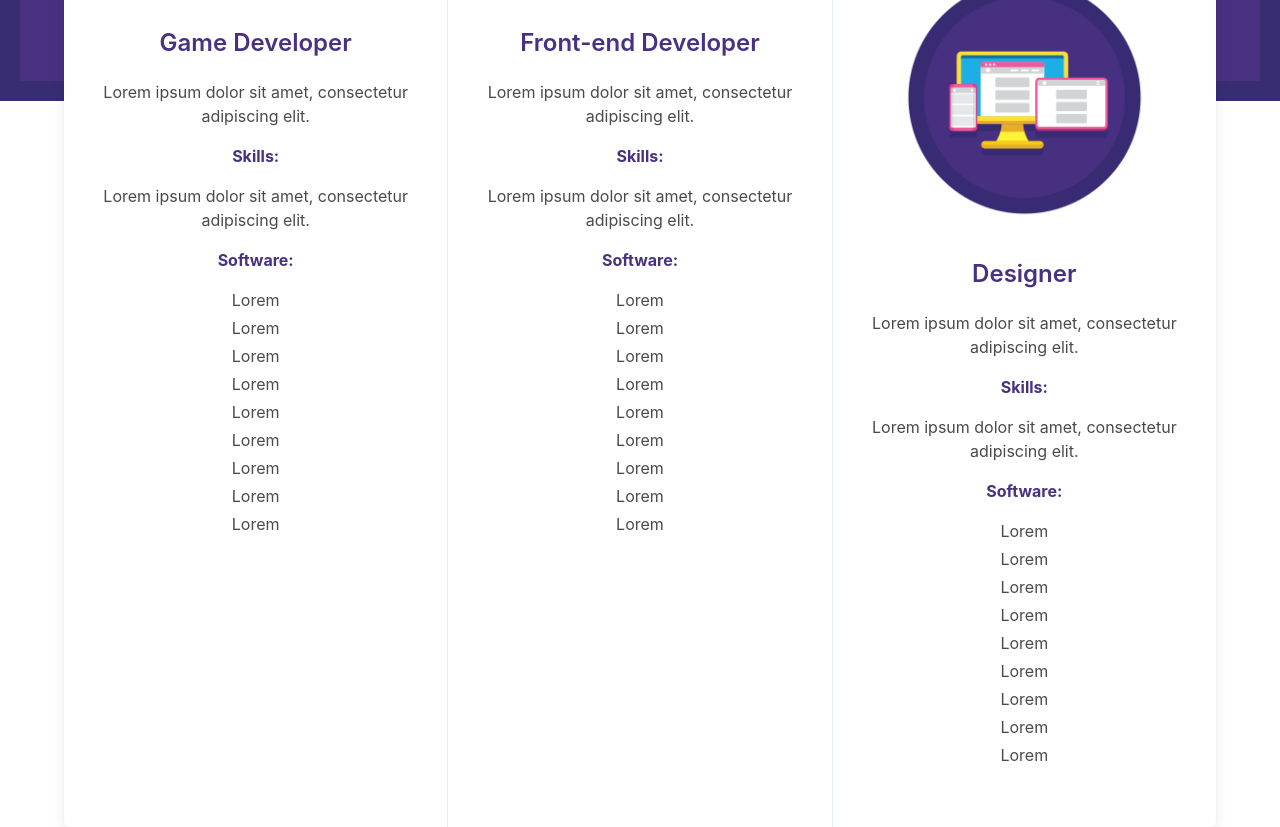
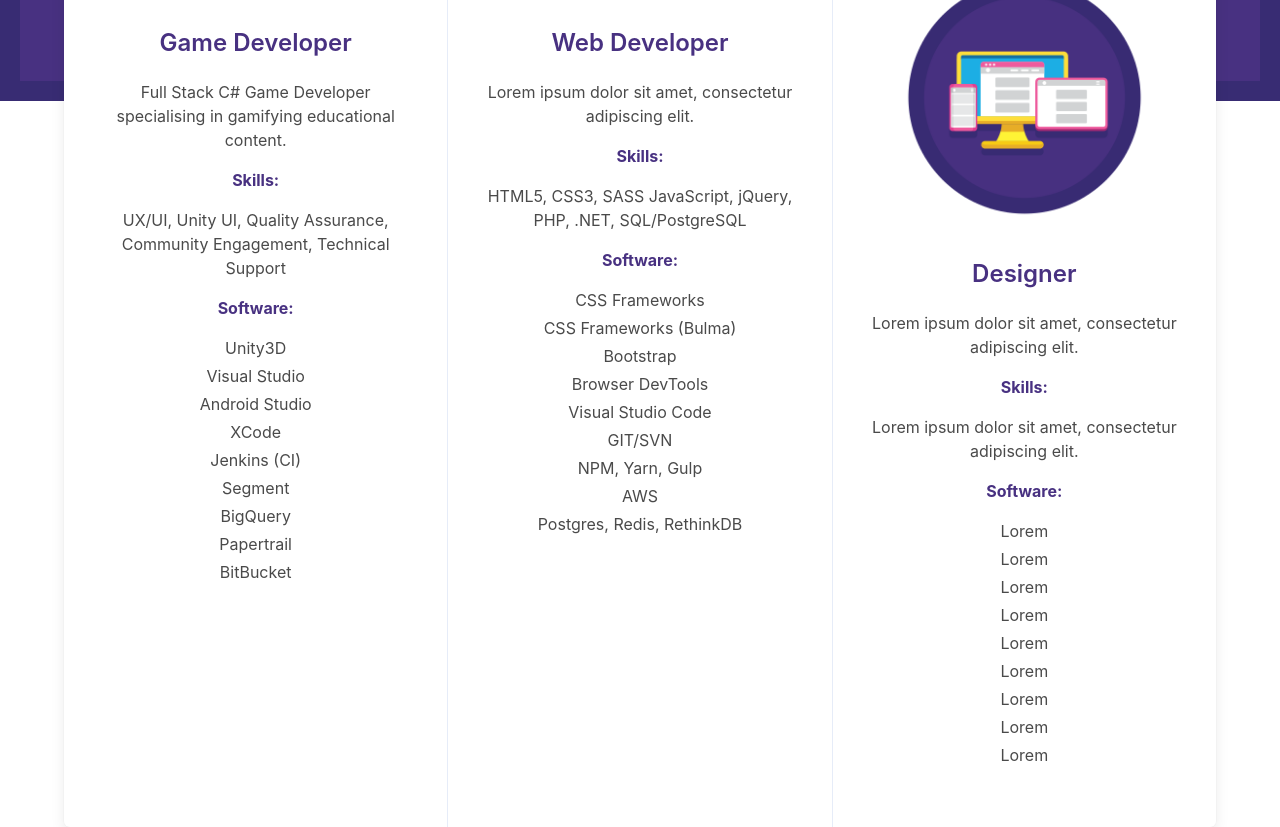
Before and after one commit to danielschofield93/danielschofield93.github.io, a website: page index.html in a window 1280 px wide. Shown: the part 1376-2203 px from the top of the page. Drawn offline with nearby package versions, Linux system fonts and the light colour scheme.

Commit message:
Skill section content

```diff
--- a/index.html
+++ b/index.html
@@ -68,7 +68,7 @@
                                     <i class="fas fa-envelope fa-fw"></i>
                                 </span>
                             </a>
-                            <a class="navbar-item" href="https://docs.google.com/document/d/10xXrgPnjioHt4MHXNBYxsOlrRivPFE2nlWesiDwNdRk/edit?usp=sharing" rel="noopener noreferrer" target="_blank">
+                            <a class="navbar-item" href="https://docs.google.com/document/d/1I-z4VzXty5PdzyRIBqJwZ8OqBo40qkqnohDg2by-dVE/edit?usp=sharing" rel="noopener noreferrer" target="_blank">
                                 <span class="icon is-small">
                                     <i class="fas fa-file-word"></i>
                                 </span>
@@ -191,44 +191,44 @@
                                 <figure class="image"><img class="is-skill-icon" src="media/game-development-icon.png">
                                 </figure>
                                 <h1 class="title has-text-purple is-size-4 is-spaced">Game Developer</h1>
-                                <p>Lorem ipsum dolor sit amet, consectetur adipiscing
-                                    elit.</p>
+                                <p>Full Stack C# Game Developer specialising in gamifying educational content.</p>
                                 <p class="skill-subtitle list-title has-text-purple">Skills:</p>
-                                <p>Lorem ipsum dolor sit amet, consectetur adipiscing
-                                    elit.</p>
+                                <p>
+                                    UX/UI, Unity UI, Quality Assurance, Community Engagement, Technical Support
+                                </p>
                                 <p class="skill-subtitle list-title has-text-purple">Software:</p>
                                 <ul>
-                                    <li>Lorem</li>
-                                    <li>Lorem</li>
-                                    <li>Lorem</li>
-                                    <li>Lorem</li>
-                                    <li>Lorem</li>
-                                    <li>Lorem</li>
-                                    <li>Lorem</li>
-                                    <li>Lorem</li>
-                                    <li>Lorem</li>
+                                    <li>Unity3D</li>
+                                    <li>Visual Studio</li>
+                                    <li>Android Studio</li>
+                                    <li>XCode</li>
+                                    <li>Jenkins (CI)</li>
+                                    <li>Segment</li>
+                                    <li>BigQuery</li>
+                                    <li>Papertrail</li>
+                                    <li>BitBucket</li>
                                 </ul>
                             </div>
                             <div class="column">
                                 <figure class="image"><img class="is-skill-icon" src="media/programming-icon.png">
                                 </figure>
-                                <h1 class="title has-text-purple is-size-4 is-spaced">Front-end Developer</h1>
+                                <h1 class="title has-text-purple is-size-4 is-spaced">Web Developer</h1>
                                 <p>Lorem ipsum dolor sit amet, consectetur adipiscing
                                     elit.</p>
                                 <p class="skill-subtitle list-title has-text-purple">Skills:</p>
-                                <p>Lorem ipsum dolor sit amet, consectetur adipiscing
-                                    elit.</p>
+                                <p>HTML5, CSS3, SASS JavaScript, jQuery, PHP, .NET, SQL/PostgreSQL </p>
                                 <p class="skill-subtitle list-title has-text-purple">Software:</p>
                                 <ul>
-                                    <li>Lorem</li>
-                                    <li>Lorem</li>
-                                    <li>Lorem</li>
-                                    <li>Lorem</li>
-                                    <li>Lorem</li>
-                                    <li>Lorem</li>
-                                    <li>Lorem</li>
-                                    <li>Lorem</li>
-                                    <li>Lorem</li>
+                                    <li>CSS Frameworks</li>
+                                    <li>CSS Frameworks (Bulma)</li>
+                                    <li>Bootstrap</li>
+                                    <li>Browser DevTools</li>
+                                    <li>Visual Studio Code</li>
+                                    <li>GIT/SVN</li>
+                                    <li>NPM, Yarn, Gulp </li>
+                                    <li>AWS</li>
+                                    <li>Postgres, Redis, RethinkDB</li>
+                                    <li></li>
                                 </ul>
                             </div>
                             <div class="column" style="border-right: none;">
@@ -489,21 +489,21 @@
                             <div class="field">
                                 <label class="label">Name</label>
                                 <div class="control">
-                                    <input class="input" type="text">
+                                    <input class="input" type="text" name="name">
                                 </div>
                             </div>
 
                             <div class="field">
                                 <label class="label">Subject</label>
                                 <div class="control">
-                                    <input class="input" type="text">
+                                    <input class="input" type="text" name="subject">
                                 </div>
                             </div>
 
                             <div class="field">
                                 <label class="label">Email</label>
                                 <div class="control has-icons-left has-icons-right">
-                                    <input id="email-input" class="input" type="email" required>
+                                    <input id="email-input" class="input" type="email" name="email" required>
                                     <span class="icon is-small is-left">
                                         <i class="fas fa-envelope"></i>
                                     </span>
@@ -514,7 +514,7 @@
                             <div class="field">
                                 <label class="label">Message</label>
                                 <div class="control">
-                                    <textarea class="textarea"></textarea>
+                                    <textarea class="textarea" name="message"></textarea>
                                 </div>
                             </div>
 
@@ -523,7 +523,7 @@
                                     <button type="submit" onClick="validate()" class="button is-size-5 is-light is-family-primary grow">Submit</button>
                                 </div>
                                 <div class="control">
-                                    <button class="button is-size-5 is-light is-danger">Cancel</button>
+                                    <button class="button is-size-5 is-light is-danger" type="submit">Cancel</button>
                                 </div>
                             </div>
                         </form>
@@ -547,7 +547,7 @@
                                 <i class="fas fa-envelope fa-fw"></i>
                             </span>
                         </a>
-                        <a class="button is-size-5 is-light is-family-primary social-media-footer-button grow" href="https://docs.google.com/document/d/10xXrgPnjioHt4MHXNBYxsOlrRivPFE2nlWesiDwNdRk/edit?usp=sharing" rel="noopener noreferrer" target="_blank">
+                        <a class="button is-size-5 is-light is-family-primary social-media-footer-button grow" href="https://docs.google.com/document/d/1I-z4VzXty5PdzyRIBqJwZ8OqBo40qkqnohDg2by-dVE/edit?usp=sharing" rel="noopener noreferrer" target="_blank">
                             <span class="icon is-small">
                                 <i class="fas fa-file-word"></i>
                             </span>
```
